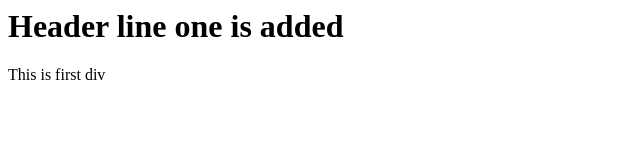
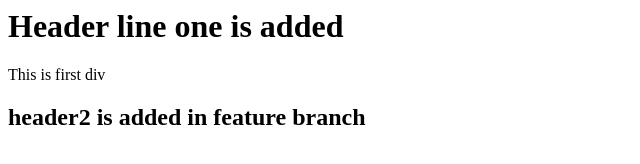
Before and after one commit to NawazAli20/demo3, a plain HTML site: page index.html in a window 1280 px wide. Shown: the whole page, without its empty margins (0-640 px from the left). Drawn offline with Linux system fonts and the light colour scheme.

Commit message:
added h2 in the feature branch

```diff
--- a/index.html
+++ b/index.html
@@ -1,2 +1,4 @@
 <h1>Header line one is added</h1>
 <div>This is first div</div>
+
+<h2>header2 is added in feature branch </h2>
```
